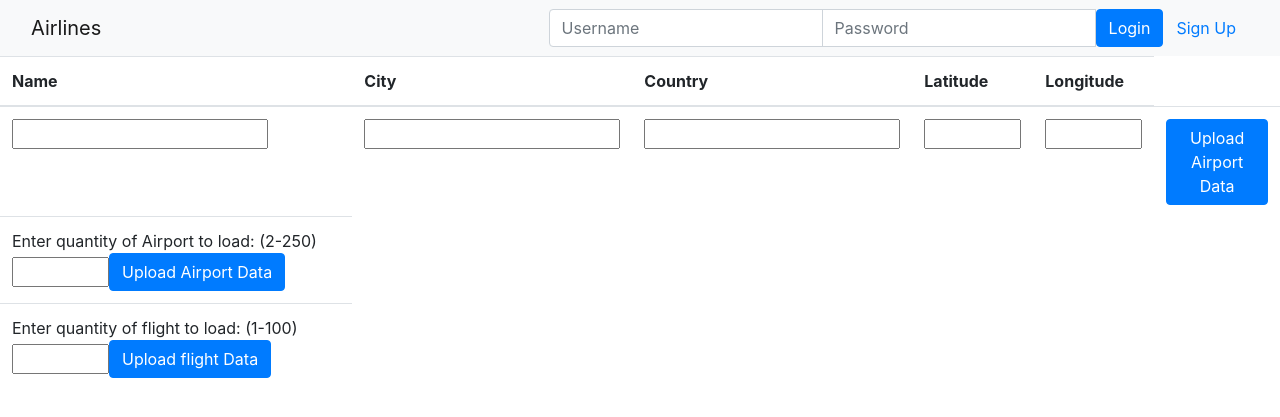
After one commit to FalkowskiKamil/AirlineApp, a Django app: page /airline/add_data/ in a window 1280 px wide. The commit adds this page. Shown: the top 417 px of the page. Run offline with Django 4.2, Linux system fonts and the light colour scheme; some libraries are stand-ins or nearby versions.

Commit message:
Add site for adding new data

```diff
--- /dev/null
+++ b/airline/templates/airline/add_data.html
@@ -0,0 +1,51 @@
+{% extends "airline/index.html" %}
+{% block content %}
+
+<table class="table">
+    <thead>
+        <tr>
+            <th>Name</th>
+            <th>City</th>
+            <th>Country</th>
+            <th>Latitude</th>
+            <th>Longitude</th>
+        </tr>
+    </thead>
+    <tbody>
+        <tr>
+            <form class="form-inline">
+                {% csrf_token %}
+                <td><input type="text" id="airport_name" name="airport_name"></td>
+                <td><input type="text" id="airport_city" name="airport_city"></td>
+                <td><input type="country" id="airport_country" name="airport_country"></td>
+                <td><input type="number" id="vol" name="vol" min="2" max="250"></td>
+                <td><input type="number" id="vol" name="vol" min="2" max="250"></td>
+                <td><button class="btn btn-primary" type="submit">Upload Airport Data</button></td>
+            </form>
+            </tr>
+            <tr>
+            <td>
+            <form class="form-inline" action="{% url 'airline:upload_airport' %}" method="post">
+                {% csrf_token %}
+                <label for="vol">Enter quantity of Airport to load: (2-250)</label>
+                <input type="number" id="vol" name="vol" min="2" max="250">
+                <button class="btn btn-primary" type="submit">Upload Airport Data</button>
+            </form>
+            </td>
+        </tr>
+
+
+        <tr>
+            <td>
+        <form class="form-inline" action="{% url 'airline:upload_flight' %}" method="post">
+            {% csrf_token %}
+            <label for="vol">Enter quantity of flight to load: (1-100)</label>
+            <input type="number" id="quan" name="quan" min="1" max="100">
+            <button class="btn btn-primary" type="submit">Upload flight Data</button>
+        </form>
+        </td>
+        </tr>
+
+    </tbody>
+    </table>
+{% endblock %}
--- a/airline/templates/airline/index.html
+++ b/airline/templates/airline/index.html
@@ -18,6 +18,7 @@
                 <li>
                     <a class="btn btn-link" href="#">{{ user.first_name }}({{ user.username }})</a>
                     <a class="btn btn-link" href="{% url 'user:logout' %}">Logout</a>
+                    <a class="btn btn-link" href="/airline/add_data">Add data</a>
                 </li>
                 {% else %}
                 <li>
--- a/airline/urls.py
+++ b/airline/urls.py
@@ -7,6 +7,7 @@ urlpatterns=[
     path('passager/<int:passager_id>', views.passager, name='passager'),
     path('flight/<int:fli_id>', views.flight, name='flight'),
     path('airport/<int:airport_id>', views.airport, name='airport'),
-    path('upload_airport/', views. upload_airport, name='upload_airport'),
-    path('upload_flight/', views. upload_flight, name='upload_flight')
+    path('upload_airport/', views.upload_airport, name='upload_airport'),
+    path('upload_flight/', views.upload_flight, name='upload_flight'),
+    path('add_data/', views.add_data, name='add_data')
 ]
--- a/airline/views.py
+++ b/airline/views.py
@@ -30,9 +30,14 @@ def airport(request, airport_id):
 def upload_airport(request):
     csv_file = pd.read_csv("airline/static/airline/Airports.csv", encoding="ISO-8859-1")
     airports = []
+    existing_airport_ids = [airport.airport_id for airport in Airport.objects.all()] # Get the existing airport ids
     if request.method == "POST":
-        for index, row in csv_file.iterrows():
-            if index < int(request.POST['vol']):
+        max_vol = int(request.POST['vol'])
+        for i in range(max_vol):
+            random_index = random.randint(0, len(csv_file)-1)
+            row = csv_file.iloc[random_index]
+            # Check if the airport already exists, if not then create a new object
+            if row[0] not in existing_airport_ids:
                 airport = Airport(
                     airport_id=row[0],
                     name=row[1],
@@ -42,8 +47,7 @@ def upload_airport(request):
                     longitude=row[7]
                 )
                 airports.append(airport)
-            else:
-                break
+                existing_airport_ids.append(row[0]) # Add the newly created airport id to the existing list
         Airport.objects.bulk_create(airports)
         return redirect('airline:index')
     return redirect('airline:index')
@@ -52,13 +56,17 @@ def upload_flight(request):
     flights = []
     if request.method == "POST":
         airports = Airport.objects.all()
+        flight_count=len(Flight.objects.all())
         num_flights = int(request.POST['quan'])
         for i in range(num_flights):
             start = random.choice(airports)
             destination = random.choice(airports.exclude(airport_id=start.airport_id))
             date = datetime.date(random.randint(2022, 2030), random.randint(1, 12), random.randint(1, 28))
-            flight = Flight(start=start, destination=destination, date=date, flight_number=i+1)
+            flight = Flight(start=start, destination=destination, date=date, flight_number=i+flight_count)
             flights.append(flight)
         Flight.objects.bulk_create(flights)
         return redirect('airline:index')
     return redirect('airline:index')
+
+def add_data(request):
+    return render(request, template_name='airline/add_data.html')
```
Also changed, not shown: airline/admin.py (+5 -2 lines), db.sqlite3.
